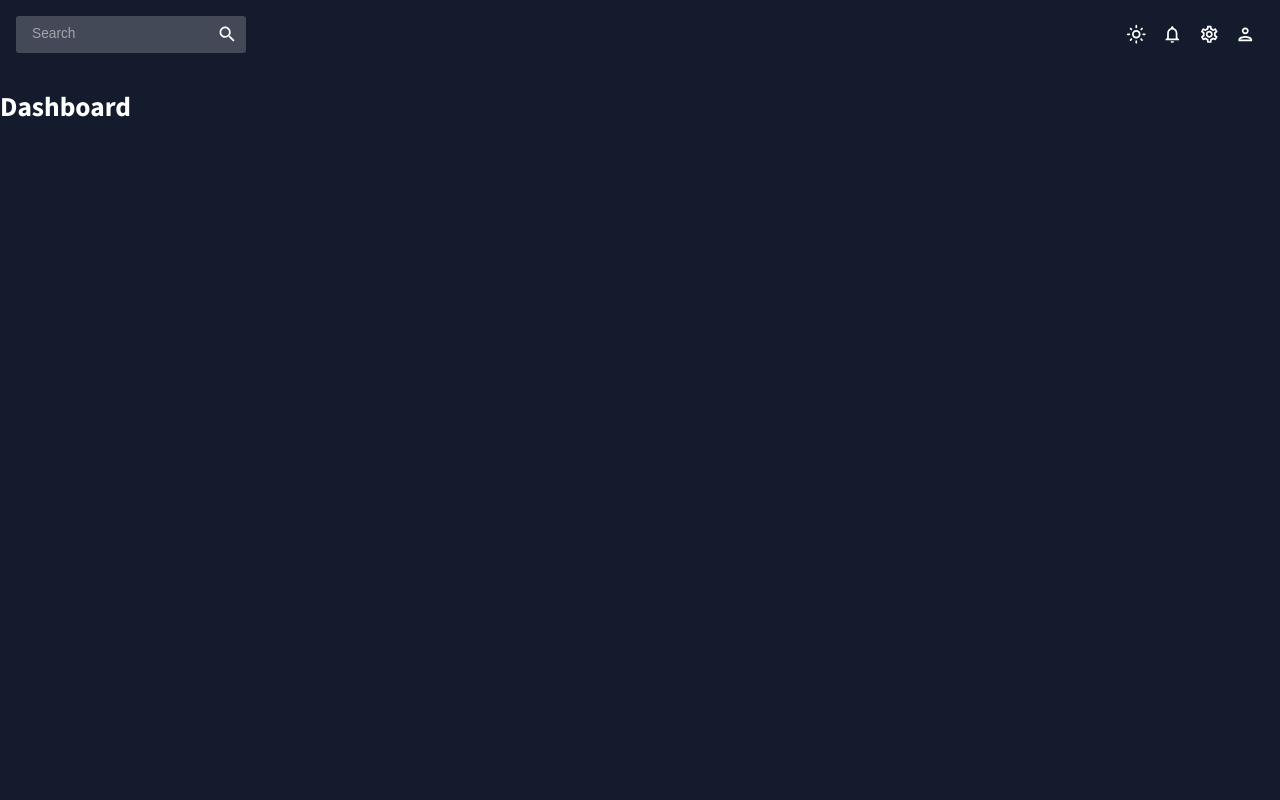
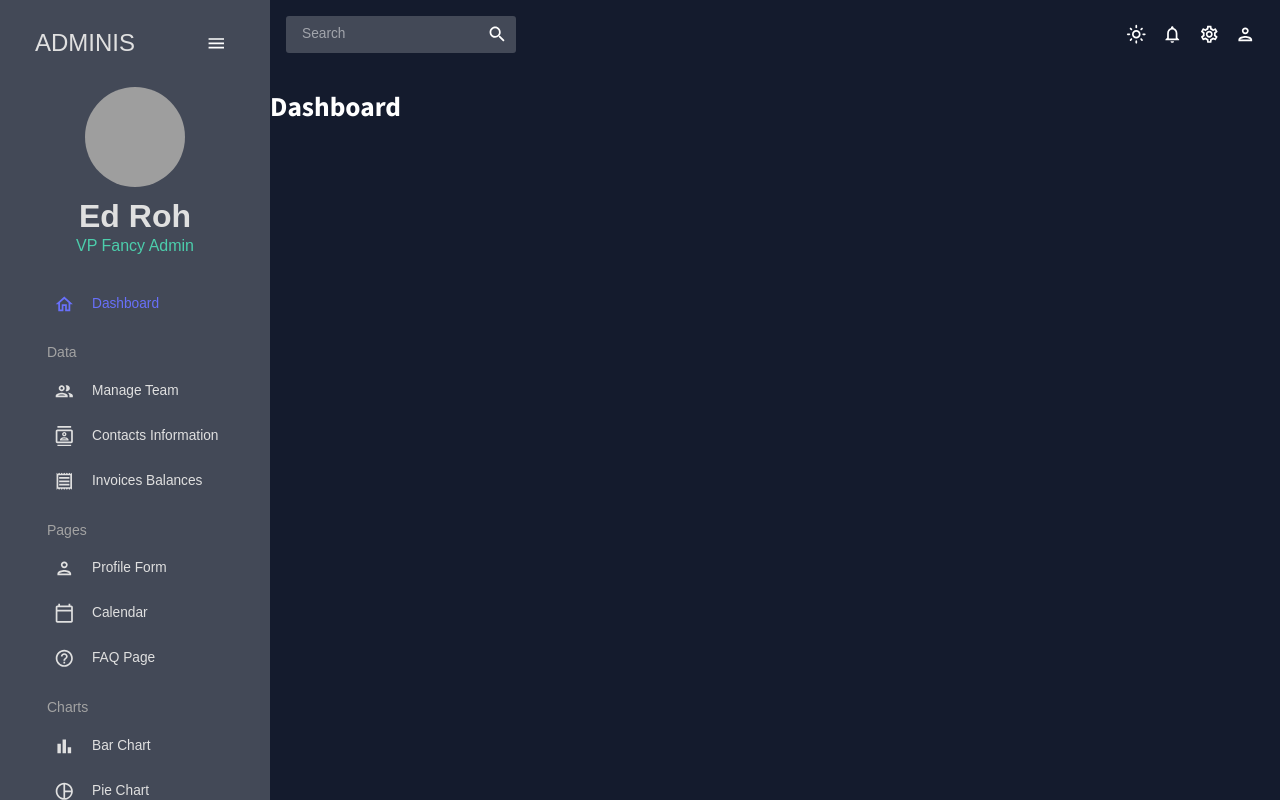
Before and after one commit to briancharlow/dashboard, a React (Create React App) app: page / in a window 1280 px wide. Built offline with nearby package versions, Linux system fonts and the light colour scheme; grey boxes are pictures that could not be loaded.

Commit message:
adds profile picture to the sidemenu

```diff
--- a/src/scenes/global/Sidebar.jsx
+++ b/src/scenes/global/Sidebar.jsx
@@ -1,27 +1,46 @@
 import { useState } from "react";
 import { ProSidebar, Menu, MenuItem } from "react-pro-sidebar";
-import "react-pro-sidebar/dist/css/styles.css";
 import { Box, IconButton, Typography, useTheme } from "@mui/material";
 import { Link } from "react-router-dom";
+import "react-pro-sidebar/dist/css/styles.css";
 import { tokens } from "../../theme";
 import HomeOutlinedIcon from "@mui/icons-material/HomeOutlined";
 import PeopleOutlinedIcon from "@mui/icons-material/PeopleOutlined";
+import ContactsOutlinedIcon from "@mui/icons-material/ContactsOutlined";
 import ReceiptOutlinedIcon from "@mui/icons-material/ReceiptOutlined";
-import ContactsOutlinedIcon from "@mui/icons-material/ContactsOutlined";
 import PersonOutlinedIcon from "@mui/icons-material/PersonOutlined";
-import CalenderTodayOutlinedIcon from "@mui/icons-material/CalenderTodayOutlined";
-import HelpOutlinedIcon from "@mui/icons-material/HelpOutlined";
+import CalendarTodayOutlinedIcon from "@mui/icons-material/CalendarTodayOutlined";
+import HelpOutlineOutlinedIcon from "@mui/icons-material/HelpOutlineOutlined";
 import BarChartOutlinedIcon from "@mui/icons-material/BarChartOutlined";
 import PieChartOutlineOutlinedIcon from "@mui/icons-material/PieChartOutlineOutlined";
 import TimelineOutlinedIcon from "@mui/icons-material/TimelineOutlined";
 import MenuOutlinedIcon from "@mui/icons-material/MenuOutlined";
 import MapOutlinedIcon from "@mui/icons-material/MapOutlined";
 
+const Item = ({ title, to, icon, selected, setSelected }) => {
+  const theme = useTheme();
+  const colors = tokens(theme.palette.mode);
+  return (
+    <MenuItem
+      active={selected === title}
+      style={{
+        color: colors.grey[100],
+      }}
+      onClick={() => setSelected(title)}
+      icon={icon}
+    >
+      <Typography>{title}</Typography>
+      <Link to={to} />
+    </MenuItem>
+  );
+};
+
 const Sidebar = () => {
   const theme = useTheme();
   const colors = tokens(theme.palette.mode);
   const [isCollapsed, setIsCollapsed] = useState(false);
-  const [selected, setSelected] = useState("Dashboard	");
+  const [selected, setSelected] = useState("Dashboard");
+
   return (
     <Box
       sx={{
@@ -31,17 +50,178 @@
         "& .pro-icon-wrapper": {
           backgroundColor: "transparent !important",
         },
-        "&  .pro-inner-item": {
-          padding: "5px 35px  5px 20px  !important",
+        "& .pro-inner-item": {
+          padding: "5px 35px 5px 20px !important",
         },
         "& .pro-inner-item:hover": {
-          color: "#86dfb  !important",
+          color: "#868dfb !important",
         },
-        "&  .pro-menu-item.active": {
+        "& .pro-menu-item.active": {
           color: "#6870fa !important",
         },
       }}
-    ></Box>
+    >
+      <ProSidebar collapsed={isCollapsed}>
+        <Menu iconShape="square">
+          {/* LOGO AND MENU ICON */}
+          <MenuItem
+            onClick={() => setIsCollapsed(!isCollapsed)}
+            icon={isCollapsed ? <MenuOutlinedIcon /> : undefined}
+            style={{
+              margin: "10px 0 20px 0",
+              color: colors.grey[100],
+            }}
+          >
+            {!isCollapsed && (
+              <Box
+                display="flex"
+                justifyContent="space-between"
+                alignItems="center"
+                ml="15px"
+              >
+                <Typography variant="h3" color={colors.grey[100]}>
+                  ADMINIS
+                </Typography>
+                <IconButton onClick={() => setIsCollapsed(!isCollapsed)}>
+                  <MenuOutlinedIcon />
+                </IconButton>
+              </Box>
+            )}
+          </MenuItem>
+
+          {!isCollapsed && (
+            <Box mb="25px">
+              <Box display="flex" justifyContent="center" alignItems="center">
+                <img
+                  alt="profile-user"
+                  width="100px"
+                  height="100px"
+                  src={`../../assets/user.jpg`}
+                  style={{ cursor: "pointer", borderRadius: "50%" }}
+                />
+              </Box>
+              <Box textAlign="center">
+                <Typography
+                  variant="h2"
+                  color={colors.grey[100]}
+                  fontWeight="bold"
+                  sx={{ m: "10px 0 0 0" }}
+                >
+                  Ed Roh
+                </Typography>
+                <Typography variant="h5" color={colors.greenAccent[500]}>
+                  VP Fancy Admin
+                </Typography>
+              </Box>
+            </Box>
+          )}
+
+          <Box paddingLeft={isCollapsed ? undefined : "10%"}>
+            <Item
+              title="Dashboard"
+              to="/"
+              icon={<HomeOutlinedIcon />}
+              selected={selected}
+              setSelected={setSelected}
+            />
+
+            <Typography
+              variant="h6"
+              color={colors.grey[300]}
+              sx={{ m: "15px 0 5px 20px" }}
+            >
+              Data
+            </Typography>
+            <Item
+              title="Manage Team"
+              to="/team"
+              icon={<PeopleOutlinedIcon />}
+              selected={selected}
+              setSelected={setSelected}
+            />
+            <Item
+              title="Contacts Information"
+              to="/contacts"
+              icon={<ContactsOutlinedIcon />}
+              selected={selected}
+              setSelected={setSelected}
+            />
+            <Item
+              title="Invoices Balances"
+              to="/invoices"
+              icon={<ReceiptOutlinedIcon />}
+              selected={selected}
+              setSelected={setSelected}
+            />
+
+            <Typography
+              variant="h6"
+              color={colors.grey[300]}
+              sx={{ m: "15px 0 5px 20px" }}
+            >
+              Pages
+            </Typography>
+            <Item
+              title="Profile Form"
+              to="/form"
+              icon={<PersonOutlinedIcon />}
+              selected={selected}
+              setSelected={setSelected}
+            />
+            <Item
+              title="Calendar"
+              to="/calendar"
+              icon={<CalendarTodayOutlinedIcon />}
+              selected={selected}
+              setSelected={setSelected}
+            />
+            <Item
+              title="FAQ Page"
+              to="/faq"
+              icon={<HelpOutlineOutlinedIcon />}
+              selected={selected}
+              setSelected={setSelected}
+            />
+
+            <Typography
+              variant="h6"
+              color={colors.grey[300]}
+              sx={{ m: "15px 0 5px 20px" }}
+            >
+              Charts
+            </Typography>
+            <Item
+              title="Bar Chart"
+              to="/bar"
+              icon={<BarChartOutlinedIcon />}
+              selected={selected}
+              setSelected={setSelected}
+            />
+            <Item
+              title="Pie Chart"
+              to="/pie"
+              icon={<PieChartOutlineOutlinedIcon />}
+              selected={selected}
+              setSelected={setSelected}
+            />
+            <Item
+              title="Line Chart"
+              to="/line"
+              icon={<TimelineOutlinedIcon />}
+              selected={selected}
+              setSelected={setSelected}
+            />
+            <Item
+              title="Geography Chart"
+              to="/geography"
+              icon={<MapOutlinedIcon />}
+              selected={selected}
+              setSelected={setSelected}
+            />
+          </Box>
+        </Menu>
+      </ProSidebar>
+    </Box>
   );
 };
 
```
Also changed, not shown: 1 other file (tests, documents, lock files or other folders).
